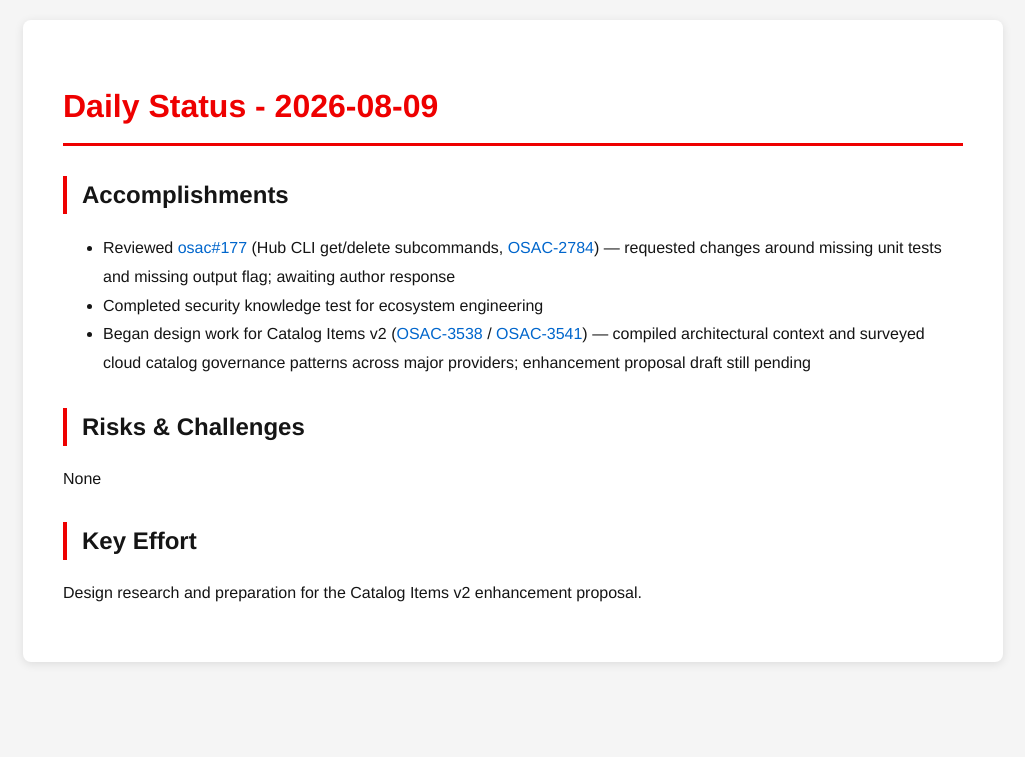
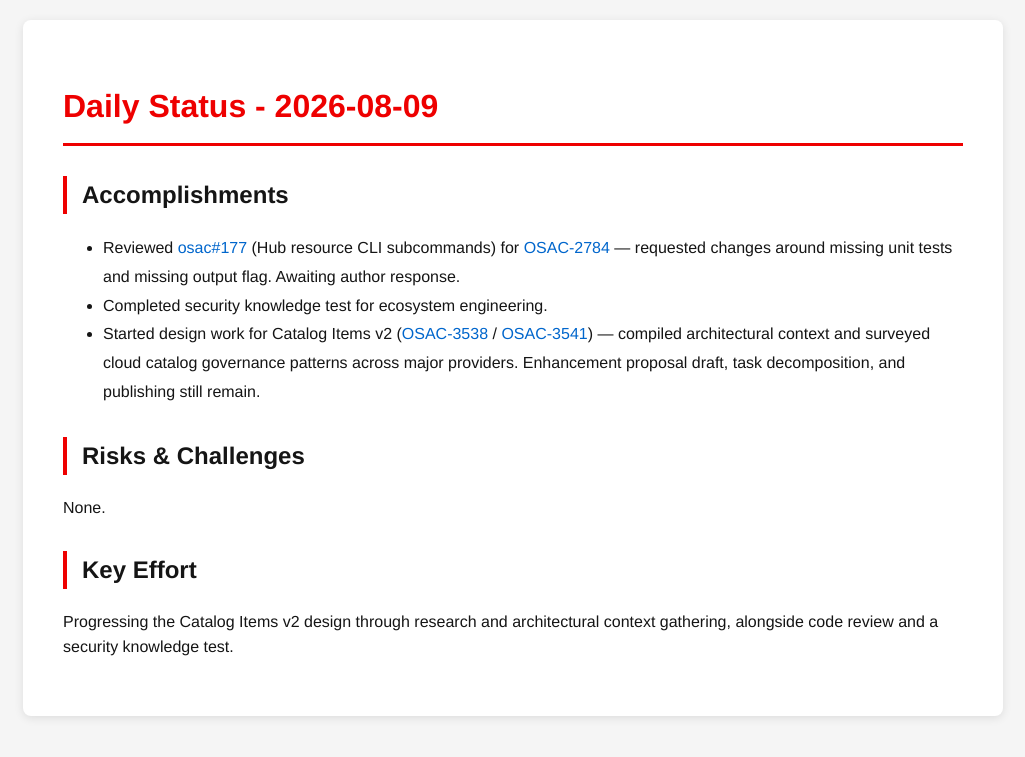
Before and after one commit to tzvatot/daily-status, a Jekyll site: the page built from 2026-08-09.md, in a window 1280 px wide. Shown: the top 757 px of the page, without its empty margins (127-1152 px from the left). Built offline with Jekyll 4.4.1, drawn with Linux system fonts in a browser that asks for light colours.

Commit message:
Daily status update - 2026-08-09

```diff
--- a/2026-08-09.md
+++ b/2026-08-09.md
@@ -7,12 +7,12 @@
 # Daily Status - 2026-08-09
 
 ## Accomplishments
-- Reviewed [osac#177](https://github.com/osac-project/osac/pull/177) (Hub CLI get/delete subcommands, [OSAC-2784](https://redhat.atlassian.net/browse/OSAC-2784)) — requested changes around missing unit tests and missing output flag; awaiting author response
-- Completed security knowledge test for ecosystem engineering
-- Began design work for Catalog Items v2 ([OSAC-3538](https://redhat.atlassian.net/browse/OSAC-3538) / [OSAC-3541](https://redhat.atlassian.net/browse/OSAC-3541)) — compiled architectural context and surveyed cloud catalog governance patterns across major providers; enhancement proposal draft still pending
+- Reviewed [osac#177](https://github.com/osac-project/osac/pull/177) (Hub resource CLI subcommands) for [OSAC-2784](https://redhat.atlassian.net/browse/OSAC-2784) — requested changes around missing unit tests and missing output flag. Awaiting author response.
+- Completed security knowledge test for ecosystem engineering.
+- Started design work for Catalog Items v2 ([OSAC-3538](https://redhat.atlassian.net/browse/OSAC-3538) / [OSAC-3541](https://redhat.atlassian.net/browse/OSAC-3541)) — compiled architectural context and surveyed cloud catalog governance patterns across major providers. Enhancement proposal draft, task decomposition, and publishing still remain.
 
 ## Risks & Challenges
-None
+None.
 
 ## Key Effort
-Design research and preparation for the Catalog Items v2 enhancement proposal.
+Progressing the Catalog Items v2 design through research and architectural context gathering, alongside code review and a security knowledge test.
```
